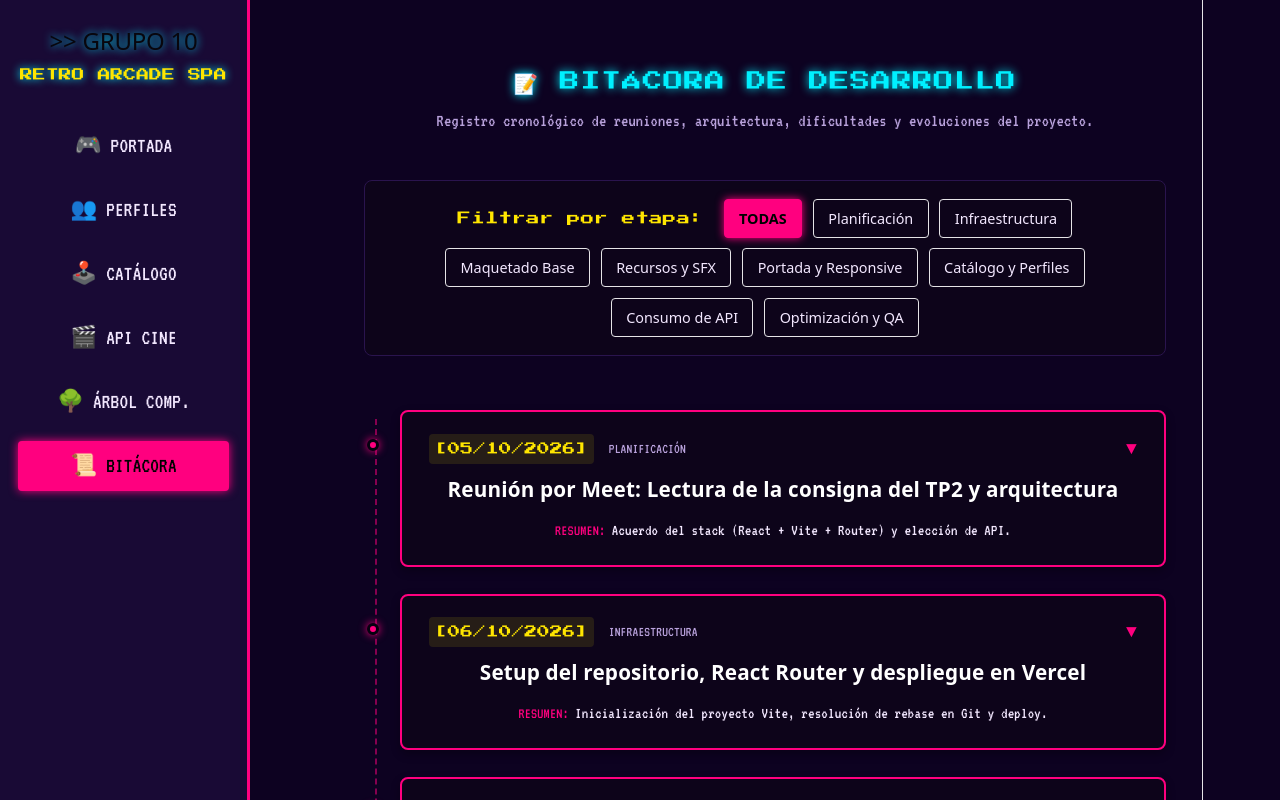
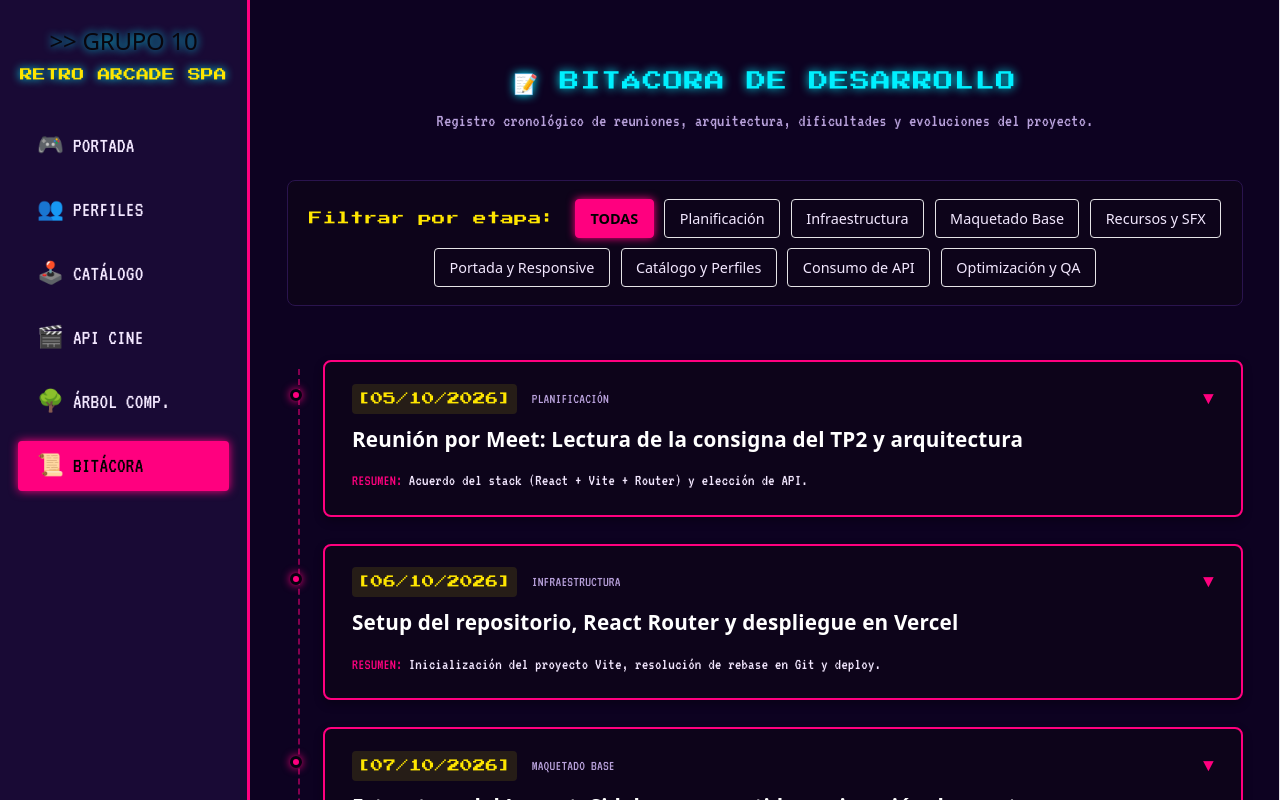
Before and after one commit to guidogattas/TP2-FrontEnd-Grupo10, a React (Vite) app: page /bitacora in a window 1280 px wide. Shown: the top 800 px of the page. Built offline with nearby package versions, Linux system fonts and the light colour scheme; no server answers.

Commit message:
[FIX] css global

```diff
--- a/src/index.css
+++ b/src/index.css
@@ -1,3 +1,25 @@
+/* ==========================================
+   RESET GLOBAL (Elimina el centrado de Vite)
+   ========================================== */
+html, body {
+  margin: 0 !important;
+  padding: 0 !important;
+  width: 100%;
+  max-width: 100%;
+  overflow-x: hidden;
+  background-color: var(--bg-color, #05010f); /
+}
+
+#root {
+  max-width: 100% !important;
+  width: 100% !important;
+  margin: 0 !important;
+  padding: 0 !important;
+  text-align: left !important;
+  display: flex;
+  min-height: 100vh;
+}
+
 :root {
   --text: #6b6375;
   --text-h: #08060d;
```
